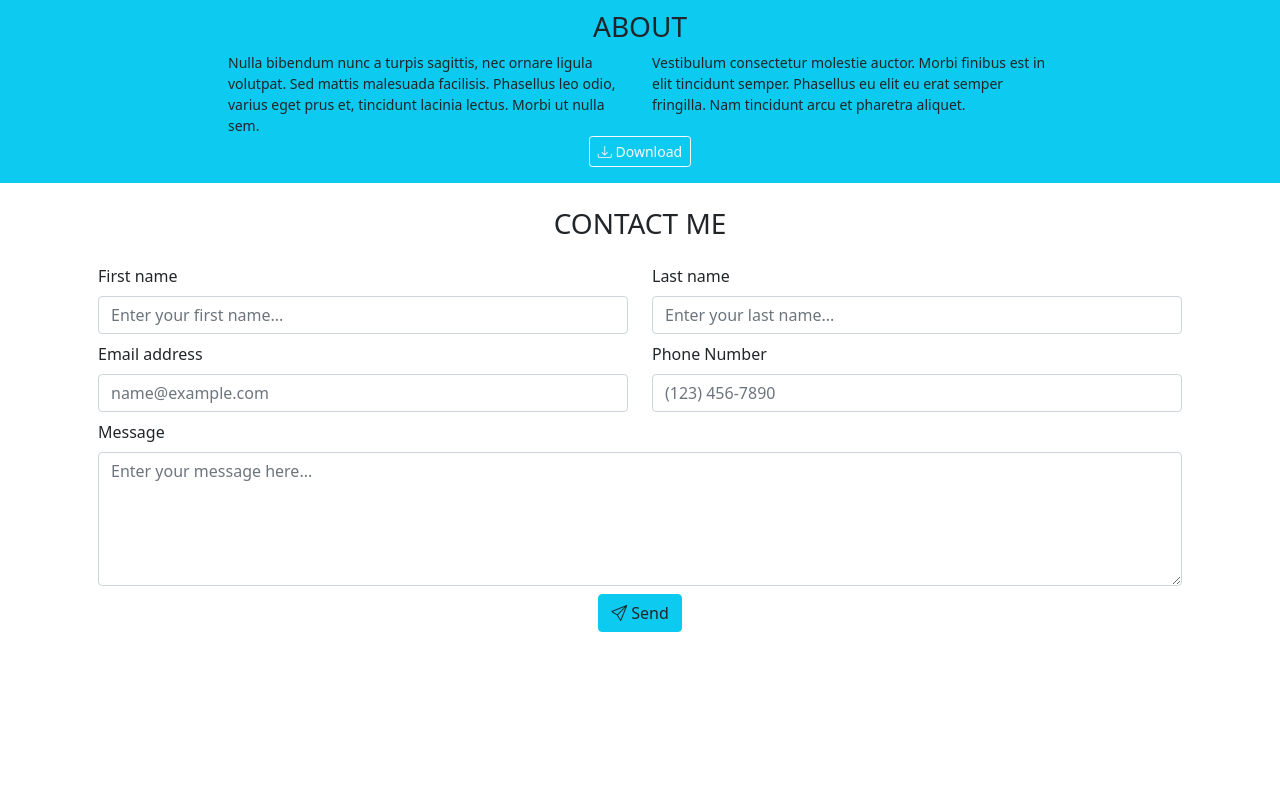
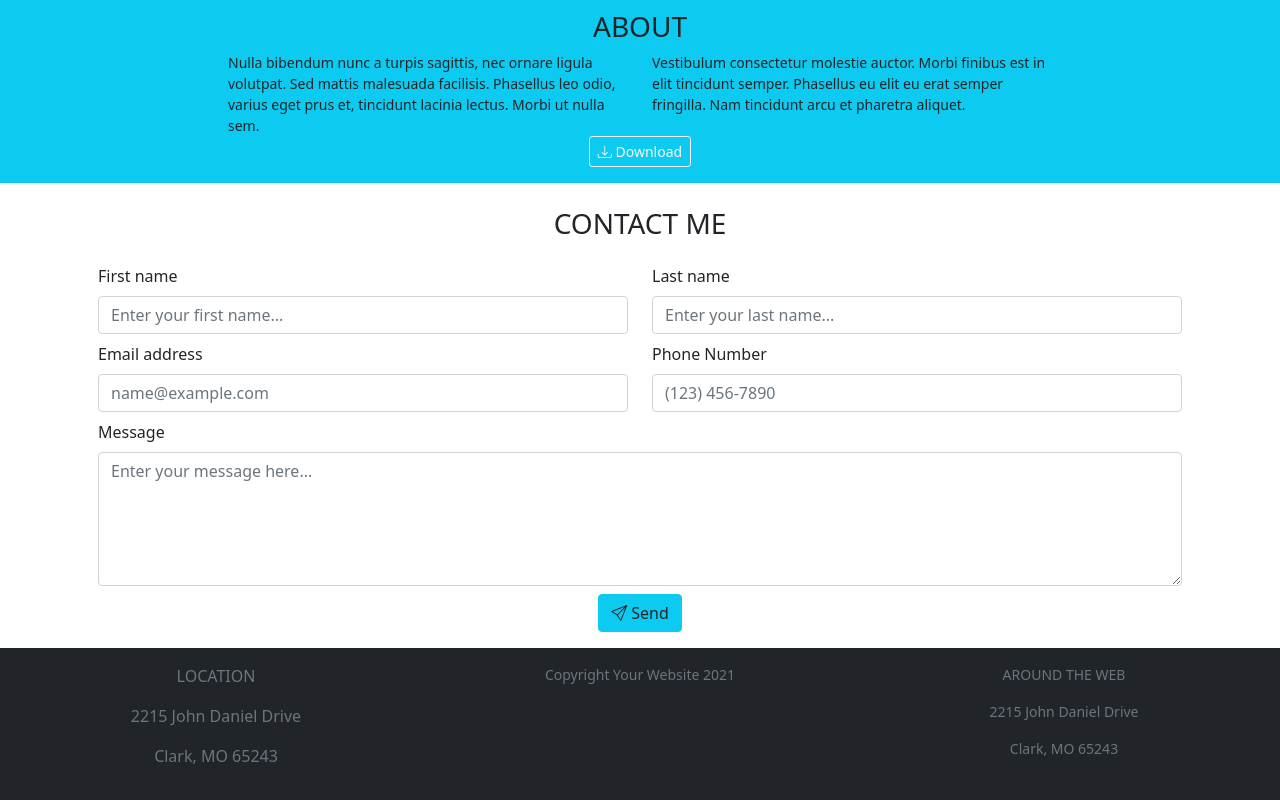
Before and after one commit to luisabattajni/bootstrap-freelancer, a plain HTML site: page index.html in a window 1280 px wide. Shown: the part 1639-2439 px from the top of the page. Before the commit the page ends 2287 px from the top, so only its background shows below. Drawn offline with nearby package versions, Linux system fonts and the light colour scheme.

Commit message:
footer wip

```diff
--- a/index.html
+++ b/index.html
@@ -11,7 +11,6 @@
   </head>
   <body>
     <!-- navbar -->
-    <!-- TO DO - make contact me id -->
     <!-- check font size later-->
     <nav class="navbar navbar-expand-lg navbar-dark bg-dark">
         <div class="container">
@@ -21,6 +20,7 @@
     </nav>
 
     <!-- header -->
+    <!-- something really wrong here - check later -->
     <header>
         <div class="container-fluid bg-info pt-4 pb-0 justify-content-center">
             <!-- pinco pallo -->
@@ -35,12 +35,12 @@
     </header>
     <!-- main -->
     <main>
+        <!-- portfolio text -->
         <div class="container p-2">
-            <!-- portfolio text -->
             <!-- check fs -->
             <!-- buttons to center + i'm not sure about the sizes
                 EDIT to add  btn-sm
-                EDIT 2- actually they might be standarn, i just need more space btwn-->
+                EDIT 2- actually they might be standard, i just need more space btwn-->
             <div class="fs-3 text-uppercase text-center"> Portfolio</div>
             <!-- portfolio cards-->
             <!-- ROW 01 -->
@@ -206,6 +206,22 @@
         <div>
             <!-- 3 columns i think -->
         </div>
+        <div class="row justify-content-center bg-dark p-3 text-center">
+            <div class="col-4 tw-light text-secondary">
+                <p>LOCATION</p>
+                <p>2215 John Daniel Drive</p>
+                <p>Clark, MO 65243</p>
+            </div>
+            <div class="col-4 tw-light small text-secondary">
+                <!-- c thingie -->
+                <p>Copyright  Your Website 2021</p>
+            </div>
+            <div class="col-4 tw-light small text-secondary">
+                <p>AROUND THE WEB</p>
+                <p>2215 John Daniel Drive</p>
+                <p>Clark, MO 65243</p>
+            </div>
+        </div>
     </footer>
 
 
```
